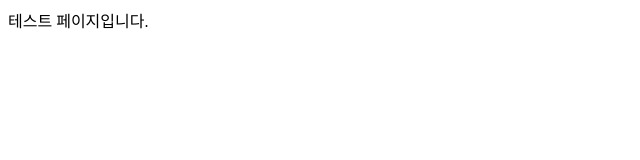
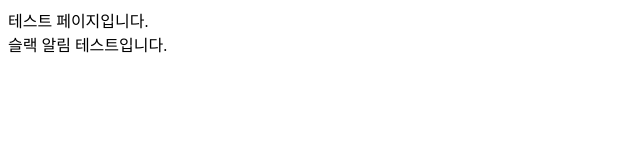
Before and after one commit to gatsukichi/homework, a plain HTML site: page test.html in a window 1280 px wide. Shown: the whole page, without its empty margins (0-640 px from the left). Drawn offline with Linux system fonts and the light colour scheme.

Commit message:
슬렉알림 테스트
div 추가

```diff
--- a/test.html
+++ b/test.html
@@ -8,6 +8,8 @@
         <div>
             테스트 페이지입니다.
         </div>
-
+        <div>
+            슬랙 알림 테스트입니다.
+        </div>
     </body>
 </html>
```
